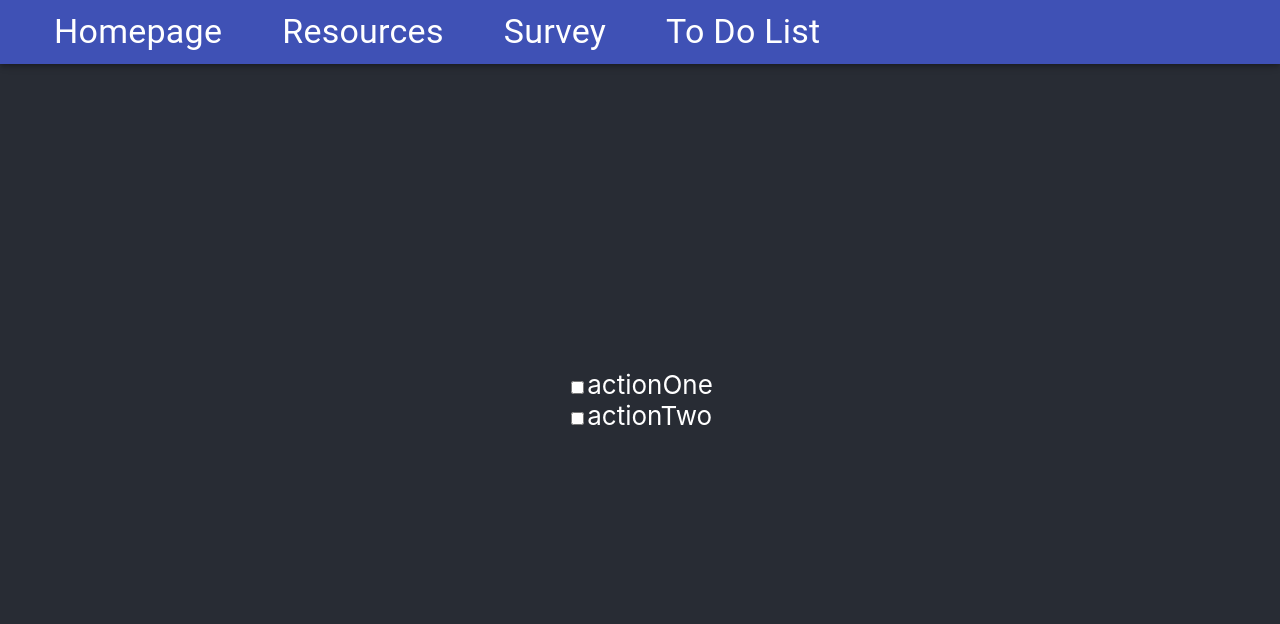
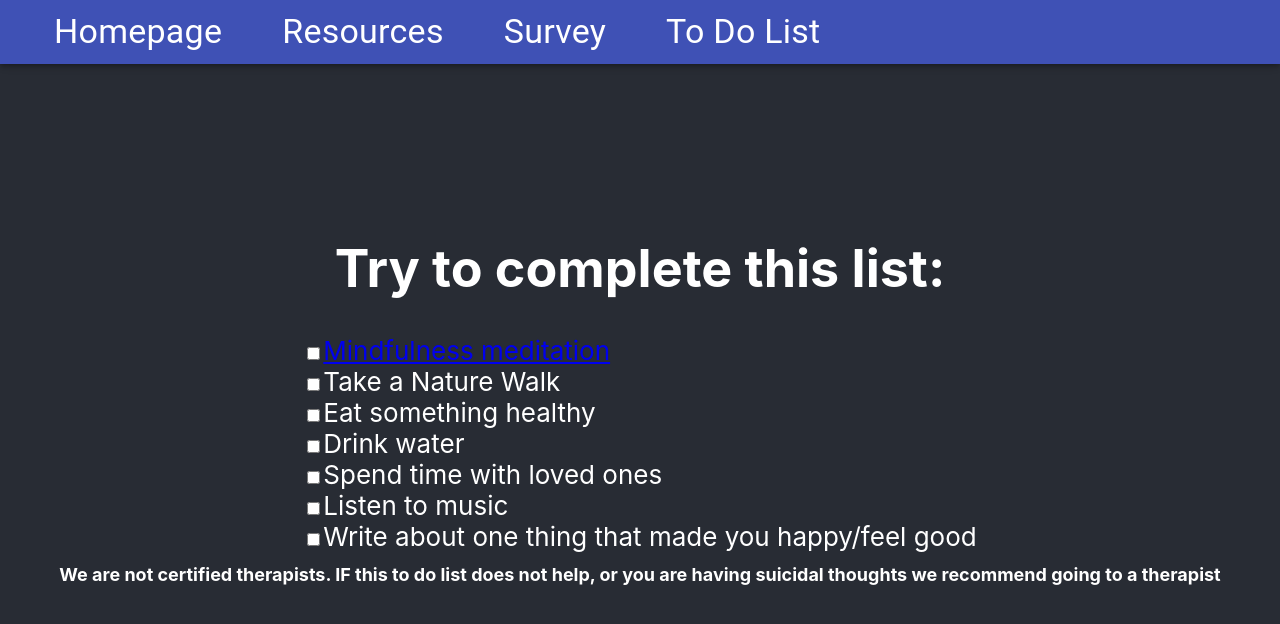
Before and after one commit to crawford134/HTCHackathon-Project, a React (Create React App) app in the folder hackathonproject/: page /page4 in a window 1280 px wide. Shown: the top 624 px of the page. Built offline with nearby package versions, Linux system fonts and the light colour scheme.

Commit message:
Updated page 3 background added some stuff to todo

```diff
--- a/hackathonproject/src/App.css
+++ b/hackathonproject/src/App.css
@@ -3,7 +3,7 @@
 }
 
 .Questions{
-  background: #2e5df8;
+  background: #c2e1e7;
   padding: 20px;
   margin-left: 35px;
 }
@@ -79,3 +79,11 @@ code {
   align-items: center;
   justify-content: center;
 }
+.test{
+  background-color: #282c34;
+  min-height: 100vh;
+  display: flex;
+  flex-direction: column;
+  align-items: center;
+  justify-content: center;
+}
--- a/hackathonproject/src/Data/toDoLists.js
+++ b/hackathonproject/src/Data/toDoLists.js
@@ -1,13 +1,23 @@
 const TODODATA = {
   toDoLists: {
     sadToDoList1: {
-      item1: "actionOne",
-      item2: "actionTwo",
+      item1: <a href = "https://www.youtube.com/watch?v=syx3a1_LeFo">Mindfulness meditation</a> ,
+      item2: "Take a Nature Walk",
+      item3: "Eat something healthy",
+      item4: "Drink water",
+      item5: "Spend time with loved ones",
+      item6: "Listen to music",
+      item7: "Write about one thing that made you happy/feel good"
     },
+    // happy todo list
     sadToDoList2: {
-      item1: "actionOne",
-      item2: "actionTwo",
+      item1: "Listen to music",
+      item2: "Dont forget to Drink water",
+      item3: "Eat something healthy",
+      item4: "Hang out with friends",
+      item5: "Record day in journal"
     },
+    //depressed todo list
     sadToDoList3: {
       item1: "actionOne",
       item2: "answerTwo",
--- a/hackathonproject/src/Pages/Page3.jsx
+++ b/hackathonproject/src/Pages/Page3.jsx
@@ -4,8 +4,8 @@ import Survey from '../Components/Survey';
 
 function Page3() {
   return (
-    <div className = 'Questions'>
-      <header>
+    <div className="test">
+      <header className = 'Questions'>
       <Survey/>
       </header>
     </div>
--- a/hackathonproject/src/Pages/Page4.jsx
+++ b/hackathonproject/src/Pages/Page4.jsx
@@ -24,10 +24,12 @@ const useStyles = makeStyles((theme) => ({
 }));
 function Page4() {
   const classes = useStyles();
-
+  let styleobj = {fontSize: 18}
   return (
     <header className="App-header">
+      <h1>Try to complete this list:</h1>
       <ToDoComp />
+      <h1 style={styleobj}>We are not certified therapists. IF this to do list does not help, or you are having suicidal thoughts we recommend going to a therapist</h1>
     </header>
   );
 }
```
